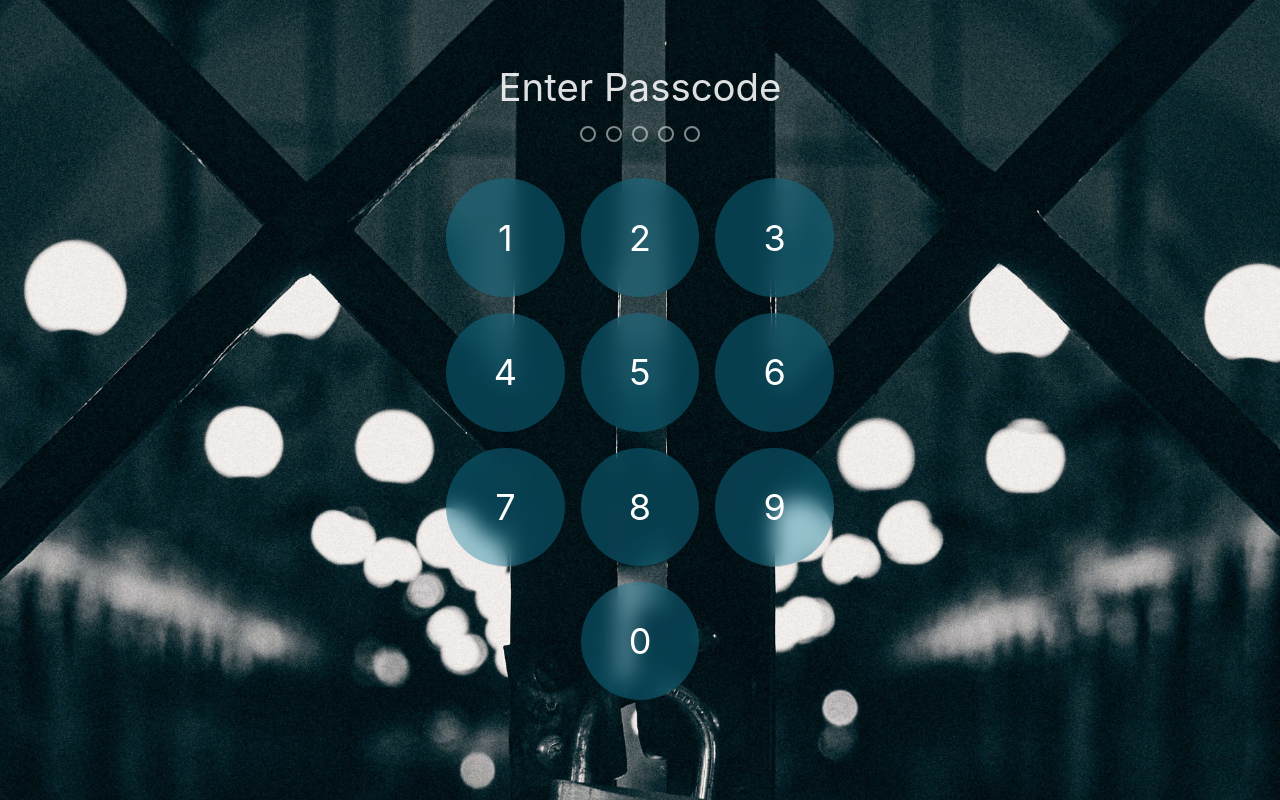
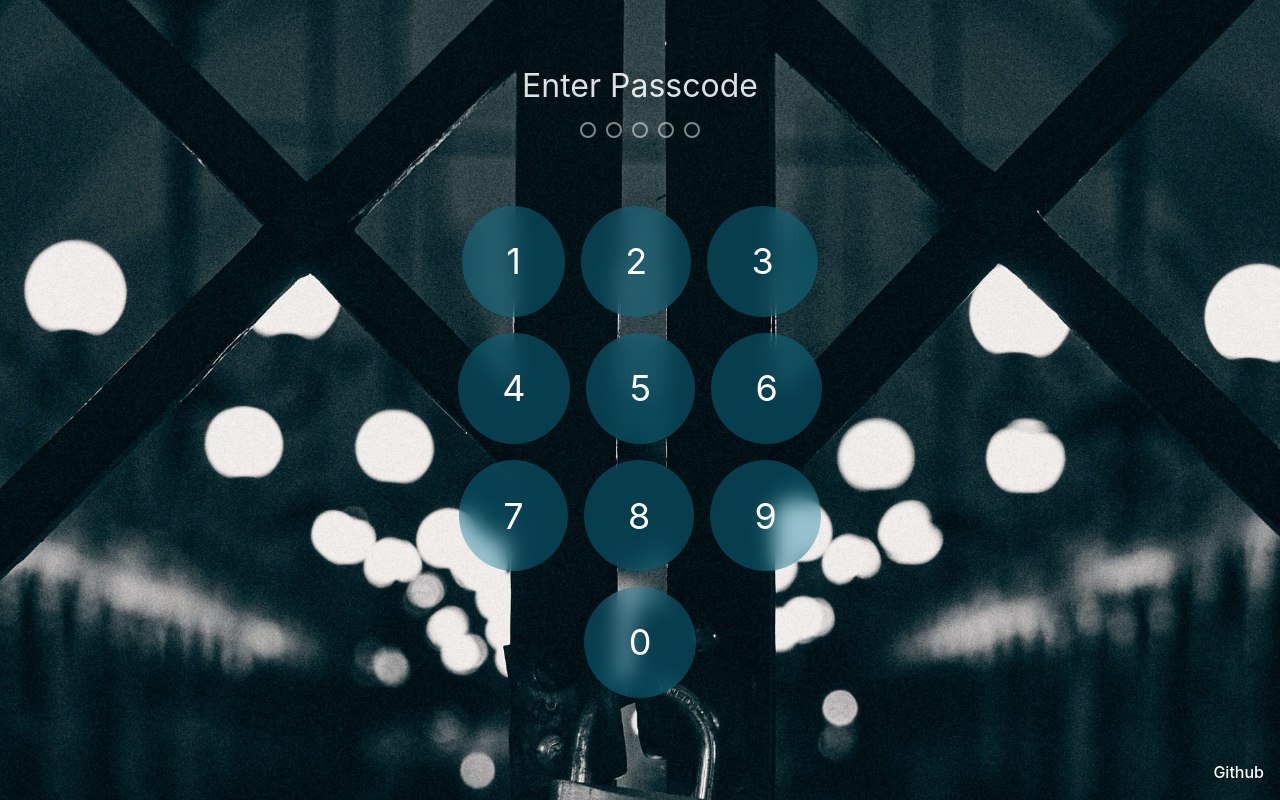
Before and after one commit to mikowl/vite-pass, a Preact app: page / in a window 1280 px wide. Built offline with nearby package versions, Linux system fonts and the light colour scheme.

Commit message:
add gh link

```diff
--- a/index.html
+++ b/index.html
@@ -2,9 +2,9 @@
 <html lang="en">
 	<head>
 		<meta charset="UTF-8" />
-    <link rel="icon" type="image/svg+xml" href="/vite.svg" />
+		<link rel="icon" type="image/svg+xml" href="/lock.svg" />
 		<meta name="viewport" content="width=device-width, initial-scale=1.0" />
-    <title>Vite + Preact + TS</title>
+		<title>Enter passcode</title>
 	</head>
 	<body>
 		<div id="app"></div>
--- a/src/app.tsx
+++ b/src/app.tsx
@@ -41,7 +41,7 @@ export function App() {
 					{[...Array(PASSWORD.length)].map((_, i) => (
 						<Dots key={i} filled={currentPass.length > i} />
 					))}
-					<div class="card">
+					<div class="card numbers">
 						{nums.map((num) => (
 							<button onClick={handleClick} value={num} key={num}>
 								{num}
@@ -68,6 +68,13 @@ export function App() {
 					<button onClick={() => setGuessed(false)}>Try again</button>
 				</div>
 			)}
+			<a
+				href="https://github.com/mikowl/vite-pass"
+				target="_blank"
+				style={{ position: "absolute", bottom: "1rem", right: "1rem" }}
+			>
+				Github
+			</a>
 		</>
 	);
 }
--- a/src/index.css
+++ b/src/index.css
@@ -13,7 +13,7 @@
 
 a {
 	font-weight: 500;
-	color: #646cff;
+	color: #fff;
 	text-decoration: inherit;
 }
 a:hover {
@@ -36,7 +36,7 @@ h1 {
 	line-height: 1.1;
 }
 h2 {
-	font-size: clamp(1.5em, 3vw, 3.5em);
+	font-size: clamp(1.5em, 3vw, 2em);
 	font-weight: 400;
 	line-height: 1;
 	margin: 0 0 1rem;
@@ -71,29 +71,29 @@ button {
 	flex-direction: row;
 	flex-wrap: wrap;
 	justify-content: center;
+	box-sizing: border-box;
 	gap: 1rem;
-	box-sizing: border-box;
-	max-width: 420px;
+	max-width: 400px;
 }
 .card button {
-	flex: 28.75%;
-	/* background-color: rgb(255 255 255 / 40%); */
+	flex: 1 1 auto;
+	flex-grow: 0;
 	background-color: rgb(16 130 164 / 40%);
 	backdrop-filter: blur(10px);
 	border-radius: 100%;
-	/* color: #07262c; */
 	color: #fff;
 	font-size: clamp(1.25rem, 5vw, 2.25rem);
 	font-weight: 400;
 	aspect-ratio: 1;
 	transition: all 0.3s ease-in-out;
 }
-.card button:last-child {
-	max-width: 30.333%;
-}
 
 .card button:active {
 	background-color: rgb(16 130 164 / 60%);
+}
+
+.card.numbers {
+	margin-top: 2rem;
 }
 .box {
 	background: rgb(0 0 0 / 30%);
```
Also changed, not shown: public/lock.svg (added). Lines whose indentation alone changed are shown as unchanged.
